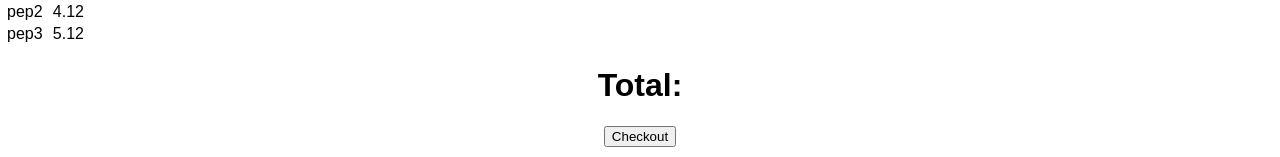
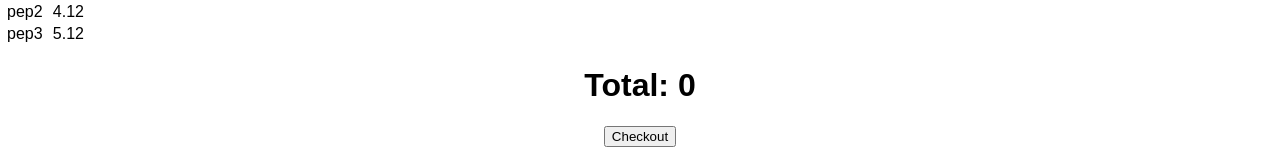
Before and after one commit to PaulNorling/redux-pizza-parlor, a React (Create React App) app: page /#/Checkout in a window 1280 px wide. Shown: the part 502-659 px from the top of the page. Built offline with nearby package versions, Linux system fonts and the light colour scheme; no server answers.

Commit message:
space adding

```diff
--- a/src/components/Checkout/Checkout.jsx
+++ b/src/components/Checkout/Checkout.jsx
@@ -55,6 +55,7 @@ function Checkout(){
     }
 
 
+
     return(
         <>
         <h1>Step 3: Checkout</h1>
@@ -87,7 +88,7 @@ function Checkout(){
                     })}
                 </tbody>
             </table>
-            <h1>Total: </h1>
+            <h1>Total: {total}</h1>
             <button onClick={handleCheckout}>Checkout</button>
         </div>
         </>
```
